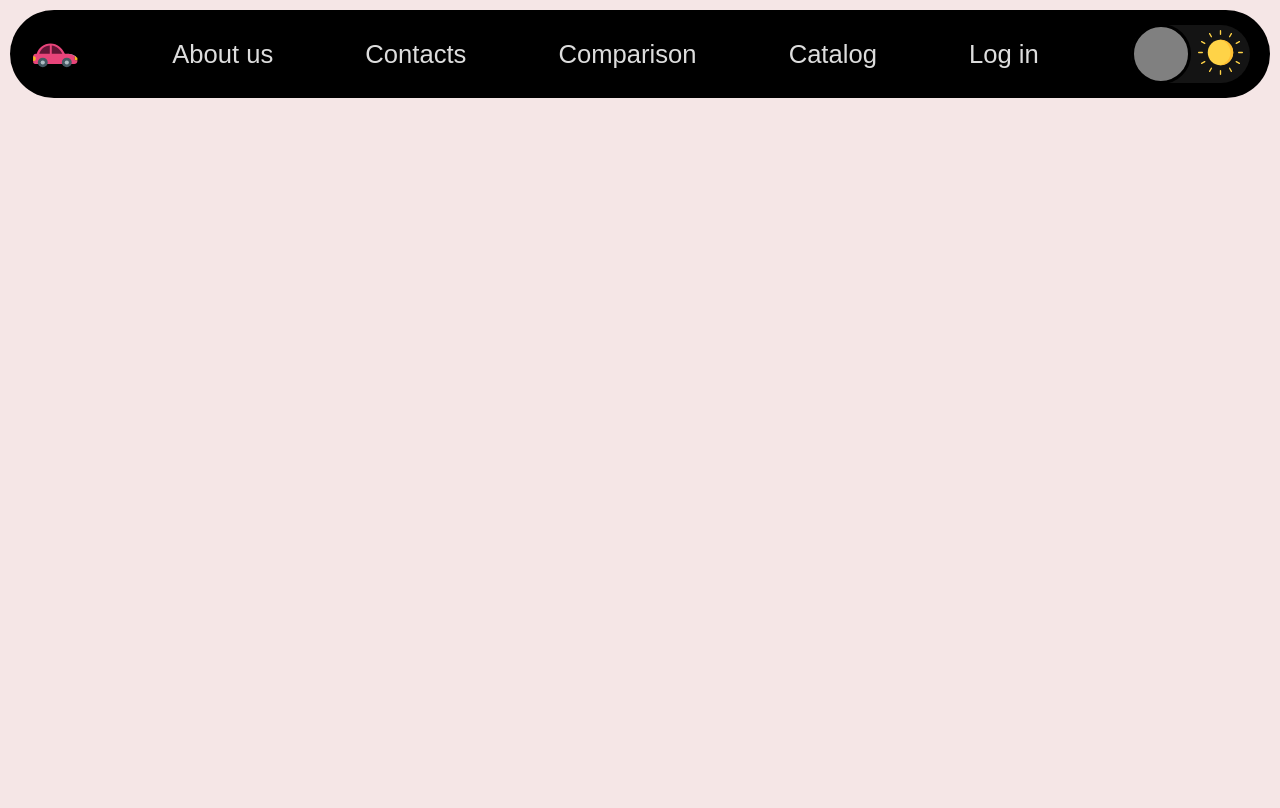
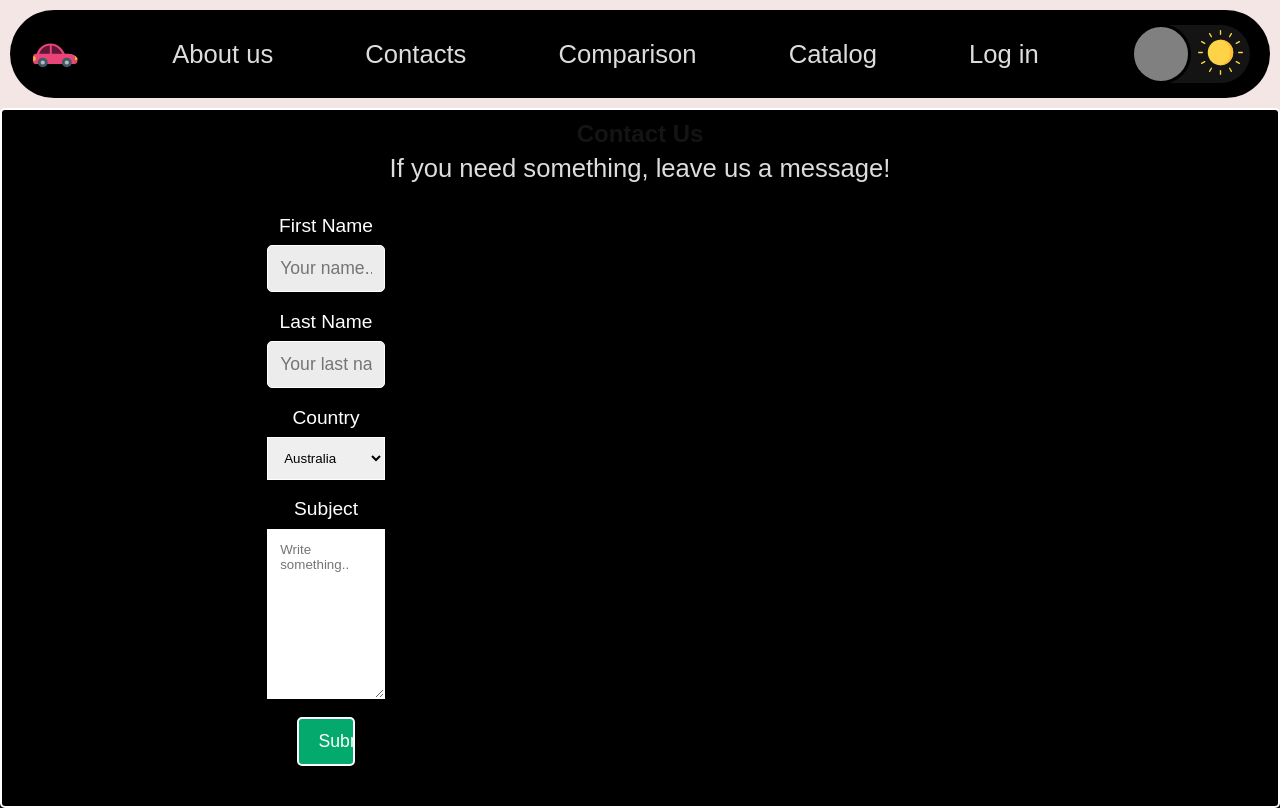
Before and after one commit to Tucptak/Projekt-JDTP, a Flask app: page /contacts in a window 1280 px wide. Before the commit the page ends 98 px from the top, so only its background shows below. Run offline with Flask 3, Linux system fonts and the light colour scheme.

Commit message:
nejaka moznost jak nas kontaktovat
jeste neni dodelano - napad je ze se zprava nekam bude ukladat a ze kdyz to submitnou vyhodi jim to ze zprava byla uspesne dorucena

```diff
--- a/templates/contacts.html
+++ b/templates/contacts.html
@@ -7,6 +7,7 @@
 	<link rel="stylesheet" href="/static/css/typography.css">
 	<link rel="stylesheet" href="/static/css/about/main.css">
 	<link rel="stylesheet" href="/static/css/login/login.css">
+    <link rel="stylesheet" href="/static/css/contacts/contacts.css">
 	<title>Contacts</title>
 </head>
 <body>
@@ -45,7 +46,32 @@
 			  </div>
 		</nav>
 	</div>
-
+	<div class="container">
+  <div style="text-align:center">
+    <h2>Contact Us</h2>
+    <p>If you need something, leave us a message!</p>
+  </div>
+  <div class="row">
+    <div class="column">
+      <form action="/action_page.php">
+        <label for="fname">First Name</label>
+        <input type="text" id="fname" name="firstname" placeholder="Your name..">
+        <label for="lname">Last Name</label>
+        <input type="text" id="lname" name="lastname" placeholder="Your last name..">
+        <label for="country">Country</label>
+        <select id="country" name="country">
+          <option value="australia">Australia</option>
+          <option value="canada">Canada</option>
+          <option value="usa">USA</option>
+          <option value="czechrepublic">Czech Republic</option>
+        </select>
+        <label for="subject">Subject</label>
+        <textarea id="subject" name="subject" placeholder="Write something.." style="height:170px"></textarea>
+        <input type="submit" value="Submit">
+      </form>
+    </div>
+  </div>
+</div>
 	<script src="/static/js/contacts.js"></script>
 </body>
 </html>
```
